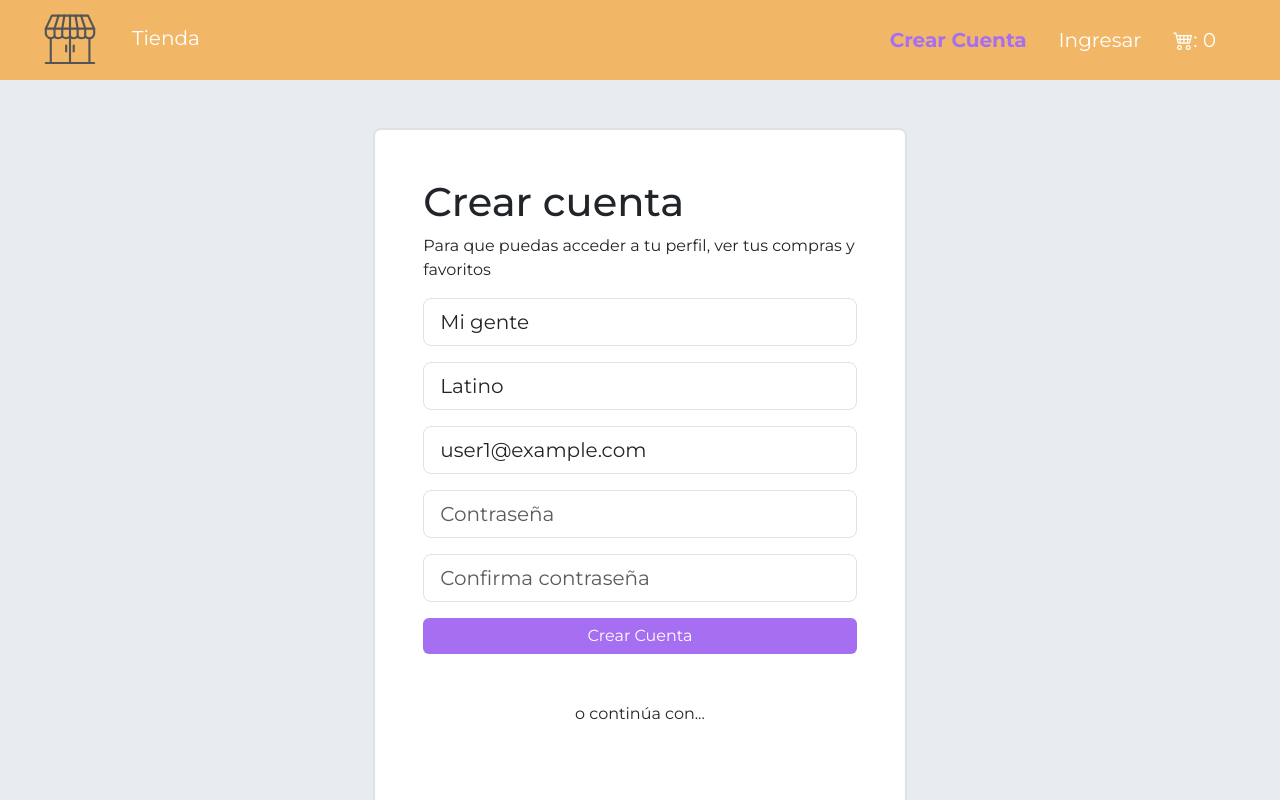
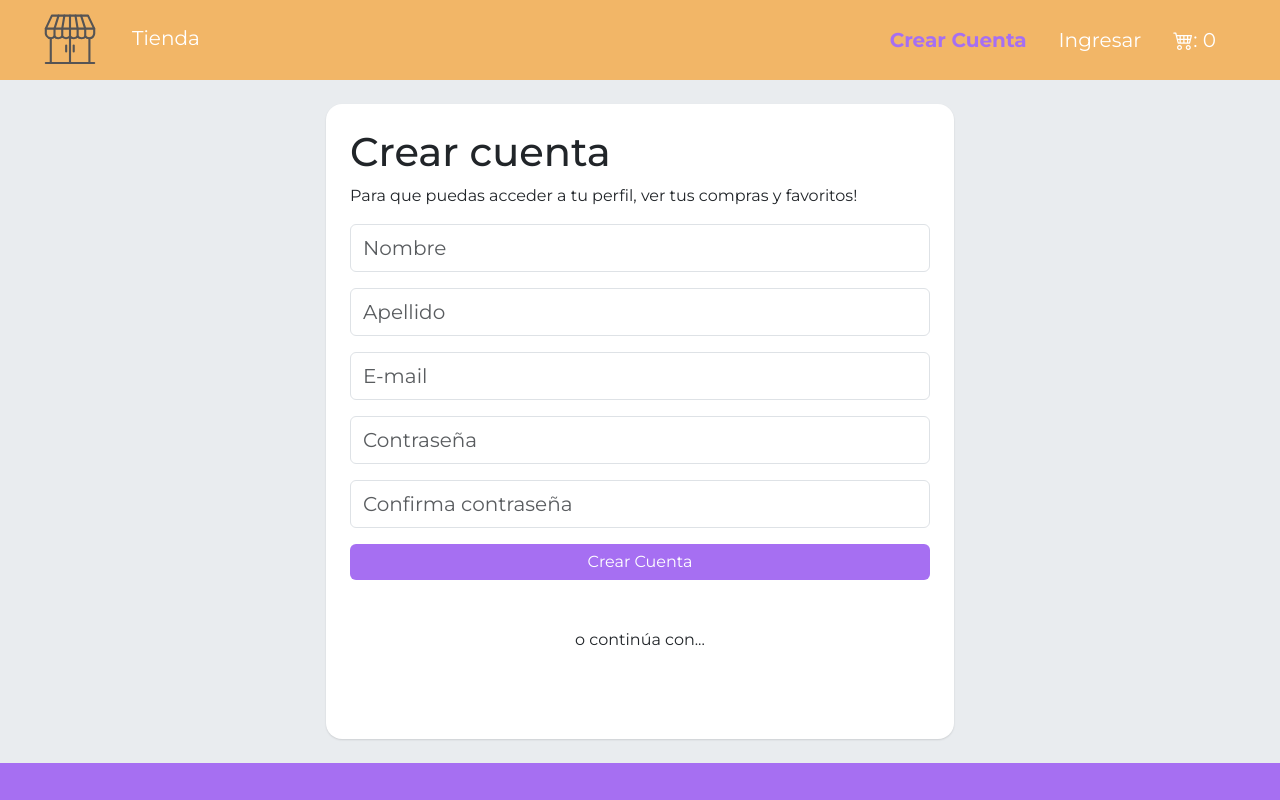
Before and after one commit to carolinalunasfarah/marketplace-frontend-react-user, a React (Vite) app: page /registro in a window 1280 px wide. Shown: the top 800 px of the page. Built offline with nearby package versions, Linux system fonts and the light colour scheme.

Commit message:
Improve Register Form functionality

```diff
--- a/src/views/Register.jsx
+++ b/src/views/Register.jsx
@@ -1,4 +1,5 @@
 import { useState, useContext } from "react";
+import { useNavigate } from "react-router-dom";
 
 // context
 import { DataContext } from "../context/DataContext";
@@ -14,30 +15,29 @@ import Swal from "sweetalert2";
 
 
 const emailRegex = /^[A-Z0-9._%+-]+@[A-Z0-9.-]+\.[A-Z]{2,}$/i;
-const initialForm = {
-    name: "Mi gente",
-    lastName: "Latino",
+/* const initialForm = {
+    firstname: "Mi gente",
+    lastname: "Latino",
     email: "user1@example.com",
-};
+};*/
 
 const Register = () => {
-    const { users } = useContext(DataContext);
-    const [name, setName] = useState("");
-    const [user, setUser] = useState(initialForm);
-    const [lastName, setLastName] = useState("");
-    const [email, setEmail] = useState("");
-    const [password, setPassword] = useState("");
-    const [passwordConfirm, setPasswordConfirm] = useState("");
+  const { users, setUsers } = useContext(DataContext);
+  const [user, setUser] = useState({
+    firstname: "",
+    lastname: "",
+    email: "",
+    password: "",
+    passwordConfirm: ""
+  });
+  const navigate = useNavigate();
+
+  const handleUser = (event) => setUser({ ...user, [event.target.name]: event.target.value });
 
   const handleSubmit = async (event) => {
     event.preventDefault();
-        if (
-            !user.name ||
-            !user.lastName ||
-            !user.email ||
-            !user.password ||
-            !user.passwordConfirm
-        ) {
+    const { firstname, lastname, email, password, passwordConfirm } = user;
+    if (!firstname || !lastname || !email || !password || !passwordConfirm) {
       Swal.fire({
         icon: "error",
         title: "Ups...",
@@ -46,7 +46,7 @@ const Register = () => {
       return;
     }
 
-        if (!emailRegex.test(user.email)) {
+    if (!emailRegex.test(email)) {
       Swal.fire({
         icon: "error",
         title: "Ups...",
@@ -55,7 +55,7 @@ const Register = () => {
       return;
     }
 
-        if (user.password !== user.passwordConfirm) {
+    if (password !== passwordConfirm) {
       Swal.fire({
         icon: "error",
         title: "Ups...",
@@ -63,71 +63,77 @@ const Register = () => {
       });
       return;
     }
+
+    const newUser = {
+      id_user: users.length > 0 ? Math.max(...users.map(u => u.id_user)) + 1 : 1,
+      role: "registered",
+      firstname,
+      lastname,
+      email,
+      password,
     };
+    setUsers([...users, newUser]);
+    navigate(`/mi-perfil/${newUser.id_user}`);
+  };
+
 
   return (
     <Container fluid className="bg-body-secondary">
-            <Row className="d-flex justify-content-center py-5">
-                <Col className="bg-white col-5 border border-2 rounded-3 p-5">
+      <Row className="d-flex justify-content-center mx-1 mx-lg-0 py-4">
+        <Col className="col-12 col-md-6 bg-white box-shadow rounded-4 p-4">
           <h1>Crear cuenta</h1>
-                    <p>
-                        Para que puedas acceder a tu perfil, ver tus compras y
-                        favoritos
-                    </p>
+          <p>Para que puedas acceder a tu perfil, ver tus compras y favoritos!</p>
+          <section>
             <Form onSubmit={handleSubmit}>
-                        <InputGroup size="lg" className="mb-3">
+              <InputGroup className="mb-3">
                 <Form.Control
                   type="text"
                   id="registerName"
-                                name="name"
-                                value={user.name}
+                  name="firstname"
+                  value={user.firstname}
                   placeholder="Nombre"
-                                onChange={(e) => setName(e.target.value)}
+                  onChange={handleUser}
                 />
               </InputGroup>
 
-                        <InputGroup size="lg" className="mb-3">
+              <InputGroup className="mb-3">
                 <Form.Control
                   type="text"
-                                id="registerLastName"
-                                name="lastName"
-                                value={user.lastName}
+                  name="lastname"
+                  value={user.lastname}
                   placeholder="Apellido"
-                                onChange={(e) => setLastName(e.target.value)}
+                  onChange={handleUser}
                 />
               </InputGroup>
 
-                        <InputGroup size="lg" className="mb-3">
+              <InputGroup className="mb-3">
                 <Form.Control
                   type="email"
                   id="registerEmail"
                   name="email"
                   value={user.email}
                   placeholder="E-mail"
-                                onChange={(e) => setEmail(e.target.value)}
+                  onChange={handleUser}
                 />
               </InputGroup>
 
-                        <InputGroup size="lg" className="mb-3">
+              <InputGroup className="mb-3">
                 <Form.Control
                   type="password"
                   id="registerPassword"
                   name="password"
                   value={user.password}
                   placeholder="Contraseña"
-                                onChange={(e) => setPassword(e.target.value)}
+                  onChange={handleUser}
                 />
               </InputGroup>
-
-                        <InputGroup size="lg" className="mb-3">
+              <InputGroup className="mb-3">
                 <Form.Control
                   type="password"
+                  name="passwordConfirm"
+                  value={user.passwordConfirm}
                   placeholder="Confirma contraseña"
-                                name="password"
-                                value={user.passwordConfirm}
-                                onChange={(e) =>
-                                    setPasswordConfirm(e.target.value)
-                                }
+                  onChange={handleUser}
                 />
               </InputGroup>
               <Button
@@ -142,7 +148,9 @@ const Register = () => {
                 </article>
               </section>
             </Form>
+          </section>
         </Col>
+
       </Row>
     </Container>
   );
```
Lines whose indentation alone changed are shown as unchanged.
